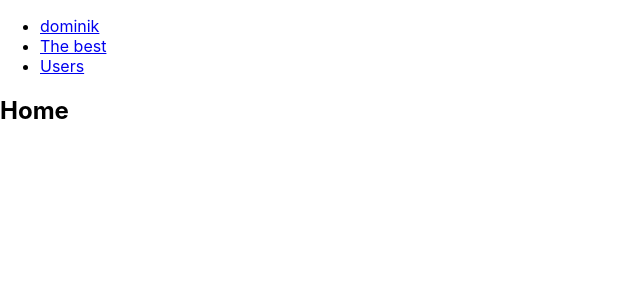
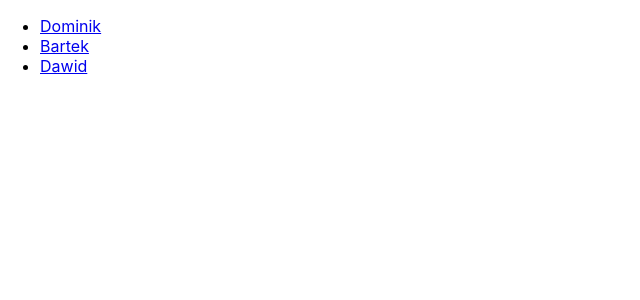
Before and after one commit to W4LCZ4K/react-nauka, a React (Create React App) app in the folder my-app/: page / in a window 1280 px wide. Shown: the top 300 px of the page, without its empty margins (0-640 px from the left). Built offline with nearby package versions, Linux system fonts and the light colour scheme.

Commit message:
add link

```diff
--- a/my-app/src/App.js
+++ b/my-app/src/App.js
@@ -13,43 +13,30 @@ export default function App() {
         <nav>
           <ul>
             <li>
-              <Link to="/">dominik</Link>
+              <Link to="/Dominik">Dominik</Link>
             </li>
             <li>
-              <Link to="/about">The best</Link>
+              <Link to="/Bartek">Bartek</Link>
             </li>
             <li>
-              <Link to="/users">Users</Link>
+              <Link to="/Dawid">Dawid</Link>
             </li>
           </ul>
         </nav>
 
-        {/* A <Switch> looks through its children <Route>s and
-            renders the first one that matches the current URL. */}
+
         <Switch>
-          <Route path="/about">
-            <About />
+          <Route path="/Dominik">
+
           </Route>
-          <Route path="/users">
-            <Users />
+          <Route path="/Bartek">
+
           </Route>
-          <Route path="/">
-            <Home />
+          <Route path="/Dawid">
+
           </Route>
         </Switch>
       </div>
     </Router>
   );
 }
-
-function Home() {
-  return <h2>Home</h2>;
-}
-
-function About() {
-  return <h2>asd</h2>;
-}
-
-function Users() {
-  return <h2>asdsas</h2>;
-}
```
